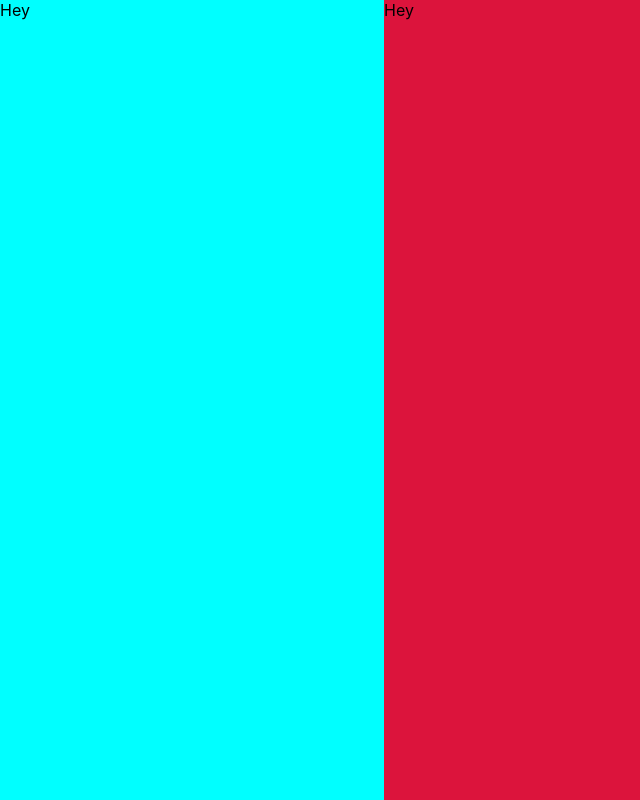
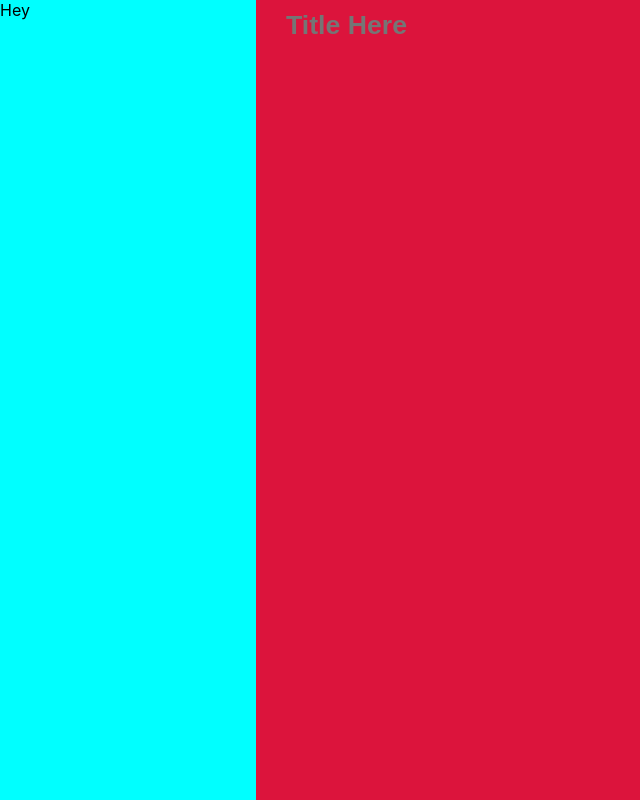
Before and after one commit to tylerbert31/Notepad-Fly, a React (Vite) app: page / in a window 1280 px wide. Shown: the whole page, without its empty margins (0-640 px from the left). Built offline with nearby package versions, Linux system fonts and the light colour scheme.

Commit message:
Added Title Box

```diff
--- a/src/App.css
+++ b/src/App.css
@@ -6,13 +6,32 @@ body {
 .container {
   height: 100vh;
   display: grid;
-  grid-template-columns: minmax(14rem, 30%) 1fr;
+  grid-template-columns: minmax(15rem, 20%) 1fr;
 }
 
 .sidebar {
   background-color: aqua;
+  overflow-y: auto;
 }
 
 .main {
   background-color: crimson;
 }
+
+.title {
+  display: block;
+}
+
+.title input {
+  width: clamp(200px, 90%, 600px);
+  border: none;
+  outline: none;
+  background-color: transparent;
+  padding: 0;
+  margin: 0;
+  font-size: 16px;
+  color: #000;
+  margin: 10px 30px;
+  font-size: 20pt;
+  font-weight: bold;
+}
--- a/src/App.jsx
+++ b/src/App.jsx
@@ -18,7 +18,17 @@ function App() {
       <div className="wrapper">
         <div className="container">
           <div className="sidebar">Hey</div>
-          <div className="main">Hey</div>
+          <div className="main">
+            <div className="title">
+              <input
+                type="text"
+                name="Title"
+                id="Title"
+                maxLength={30}
+                placeholder="Title Here"
+              />
+            </div>
+          </div>
         </div>
       </div>
     </>
```
Also changed, not shown: src/scripts/textHandler.jsx (added).
